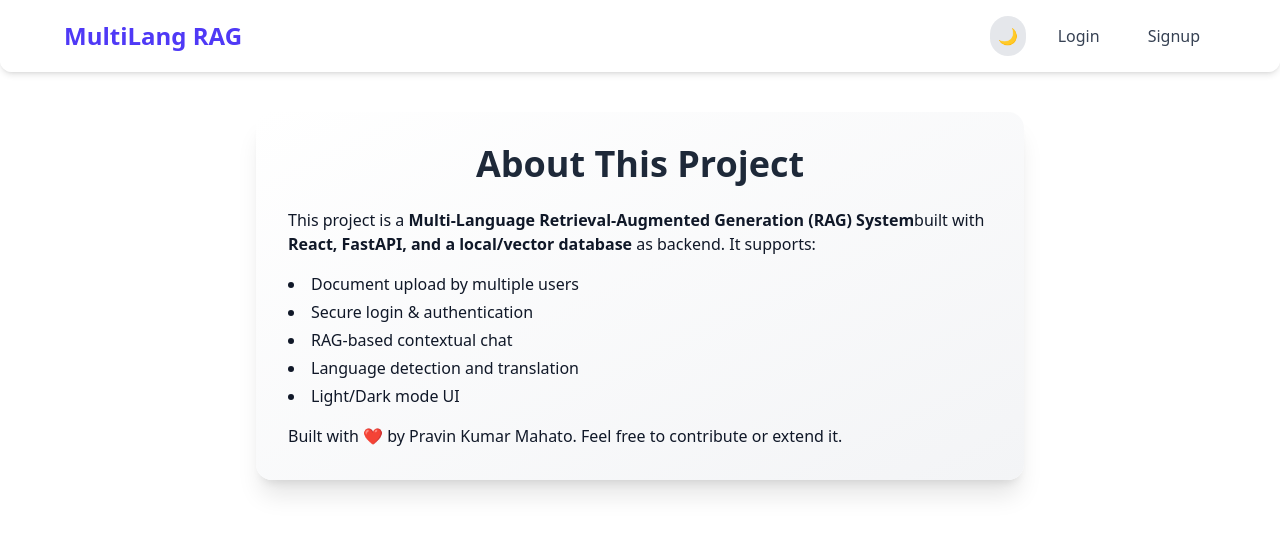
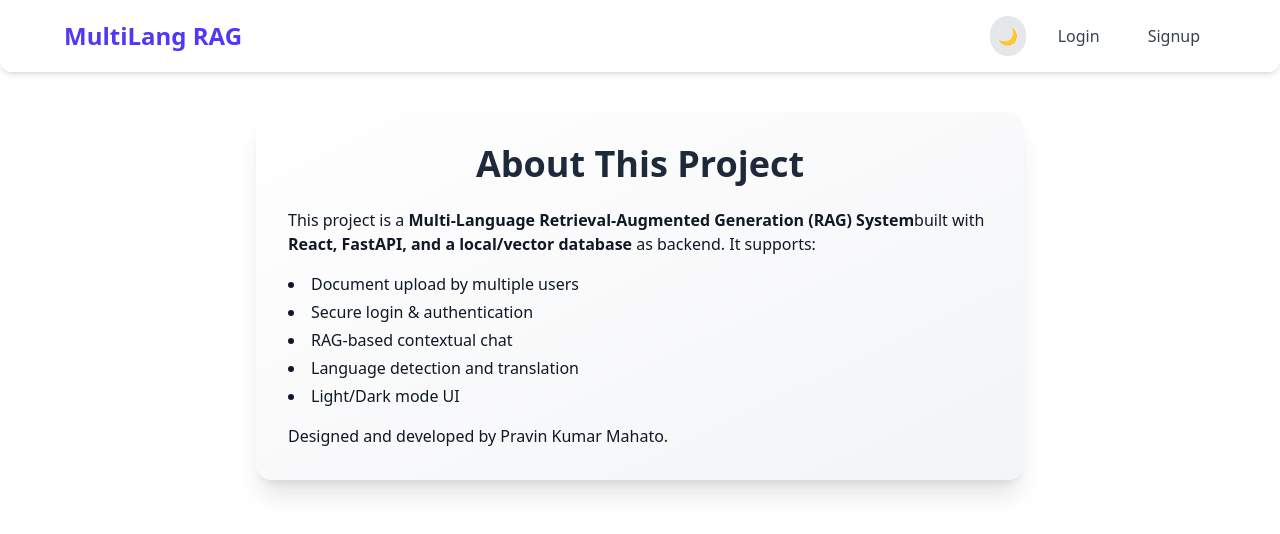
Before and after one commit to pravinkumarmahato/multilang-rag-frontend, a React (Vite) app: page / in a window 1280 px wide. Shown: the top 534 px of the page. Built offline with nearby package versions, Linux system fonts and the light colour scheme; no server answers.

Commit message:
Update About component to clarify project authorship and contribution invitation

```diff
--- a/src/pages/About.tsx
+++ b/src/pages/About.tsx
@@ -16,7 +16,7 @@ export const  About  = () => {
       </ul>
 
       <p className="mt-4">
-        Built with ❤️ by Pravin Kumar Mahato. Feel free to contribute or extend it.
+        Designed and developed by Pravin Kumar Mahato.
       </p>
     </div>
   );
```
